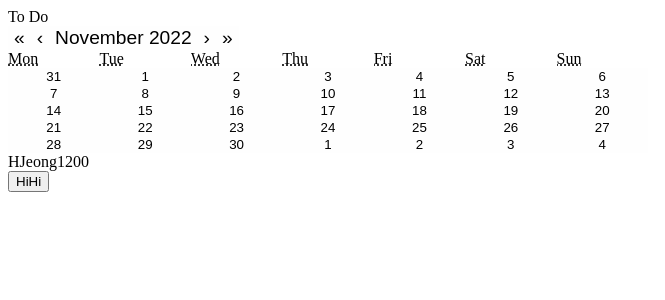
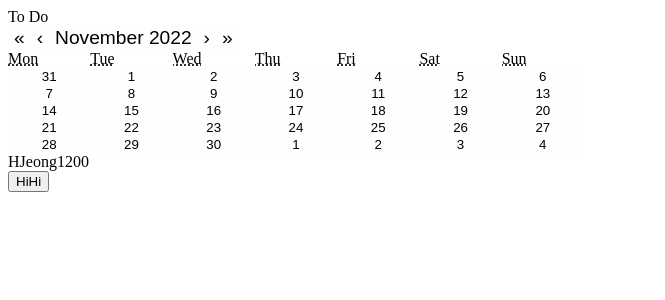
Before and after one commit to HJeong1200/fe-sprint-my-app, a React (Create React App) app: page / in a window 1280 px wide. Shown: the top 300 px of the page, without its empty margins (0-665 px from the left). Built offline with nearby package versions, Linux system fonts and the light colour scheme.

Commit message:
style: 달력 크기 변경

```diff
--- a/src/components/Calendar.css
+++ b/src/components/Calendar.css
@@ -4,7 +4,7 @@
 }
 
 .react-calendar {
-  width: 50vw;
+  width: 45vw;
 }
 
 .react-calendar__navigation button {
```
